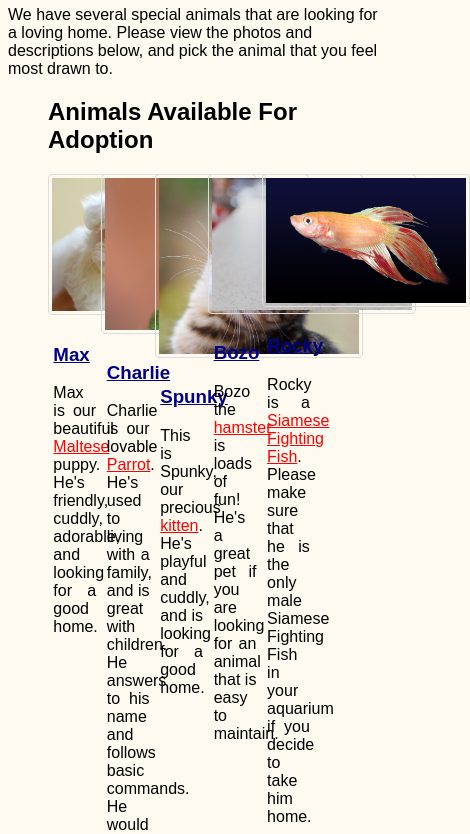
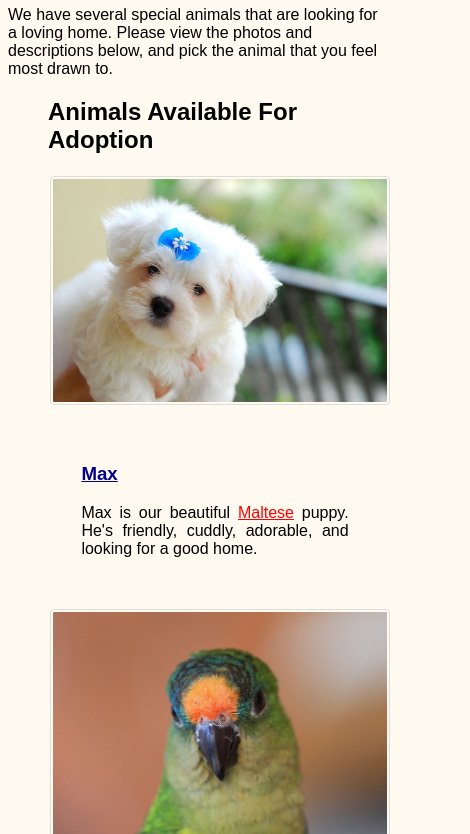
Before and after one commit to adriannem/animal-shelter, a plain HTML site: page index.html in a window 390 px wide. Shown: the part 76-910 px from the top of the page, 470 px wide, since content can reach past the window. Drawn offline with Linux system fonts and the light colour scheme.

Commit message:
add responsiveness, change color of h1 tag.

```diff
--- /dev/null
+++ b/css/media-queries.css
@@ -0,0 +1,26 @@
+@media only screen and (max-width:1353px) {
+
+	.column img {
+		margin: 2px;
+		border: 1px solid rgb(221, 221, 221);
+		padding: 2px;
+	}
+
+}
+@media only screen and (max-width:520px) {
+
+	.sidebar {
+		float: left;
+		width: 100%;
+		position: relative;
+	}
+
+}
+@media only screen and (max-width:700px) {
+
+	.column {
+		float: none;
+		width: 100%;
+	}
+
+}
--- a/css/styles.css
+++ b/css/styles.css
@@ -11,7 +11,7 @@ h1 {
   font-family: 'Fredoka One', cursive;
   text-align: center;
   font-weight: bold;
-  color: tomato;
+  color: purple;
 }
 
 .column {
--- a/index.html
+++ b/index.html
@@ -3,8 +3,10 @@
 
 <head>
   <meta name="viewport" content="width=device-width, initial-scale=1">
+
   <link href='https://fonts.googleapis.com/css?family=Fredoka+One' rel='stylesheet' type='text/css'>
   <link href="css/styles.css" rel="stylesheet" type="text/css" media="all">
+  <link href="css/media-queries.css" rel="stylesheet" media="screen and (max-width:500px)" type="text/css">
   <title>Animal Shelter</title>
 </head>
 
@@ -14,21 +16,21 @@
   <ul>
     <h2>Animals Available For Adoption</h2>
     <div class="column">
-      <img src="img/maltese-puppy.jpg" alt="Maltese Puppy" width=200>
+      <img src="img/maltese-puppy.jpg" alt="Maltese Puppy" width=100%>
       <li>
         <h3>Max</h3>
         <p>Max is our beautiful <a href="https://en.wikipedia.org/wiki/Maltese_(dog)">Maltese</a> puppy. He's friendly, cuddly, adorable, and looking for a good home.</p>
       </li>
     </div>
     <div class="column">
-      <img src="img/pet-parrot.jpg" alt="Pet Parrot" width=200>
+      <img src="img/pet-parrot.jpg" alt="Pet Parrot" width=100%>
       <li>
         <h3>Charlie</h3>
         <p>Charlie is our lovable <a href="https://en.wikipedia.org/wiki/Parrot">Parrot</a>. He's used to living with a family, and is great with children. He answers to his name and follows basic commands. He would be an asset to any loving home.</p>
       </li>
     </div>
     <div class="column">
-      <img src="img/green_eyes_kitten.jpg" alt="Kitten with green eyes" width=200>
+      <img src="img/green_eyes_kitten.jpg" alt="Kitten with green eyes" width=100%>
       <li>
         <h3>Spunky</h3>
 
@@ -36,14 +38,14 @@
       </li>
     </div>
     <div class="column">
-      <img src="img/hamster.jpg" alt="Hamster" width=200>
+      <img src="img/hamster.jpg" alt="Hamster" width=100%>
       <li>
         <h3>Bozo</h3>
         <p>Bozo the <a href="https://en.wikipedia.org/wiki/Hamster">hamster</a> is loads of fun! He's a great pet if you are looking for an animal that is easy to maintain.</p>
       </li>
     </div>
     <div class="column">
-      <img src="img/siamese-fighting-fish.jpg" alt="Siasmese Fighting Fish" width=200>
+      <img src="img/siamese-fighting-fish.jpg" alt="Siasmese Fighting Fish" width=100%>
       <li>
         <h3>Rocky</h3>
 
```
